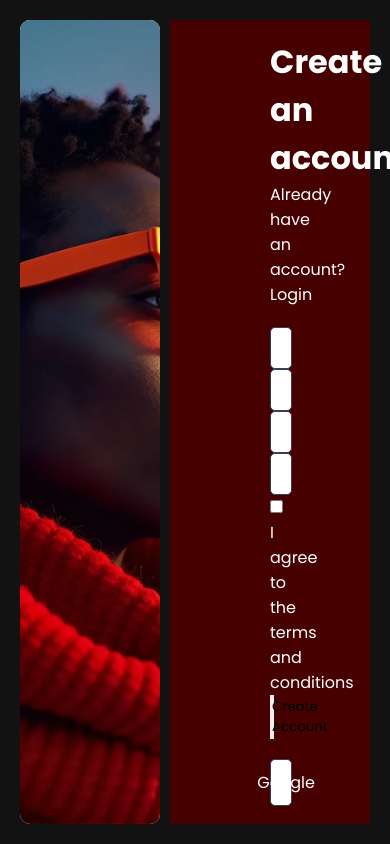
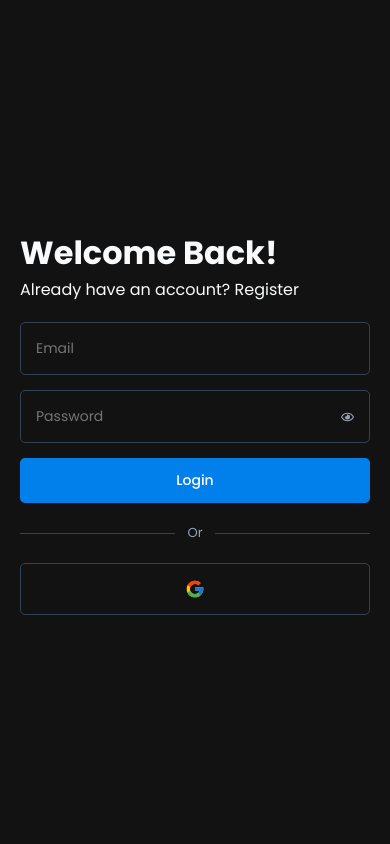
Before and after one commit to Firoz-mac/Chatigo, a React (Vite) app in the folder frontEnd/: page /SignUp in a window 390 px wide. Built offline with nearby package versions, Linux system fonts and the light colour scheme.

Commit message:
Refactor Login/Registration UI: Update styles, enhance responsiveness, and implement image slideshow functionality

```diff
--- a/frontEnd/src/App.css
+++ b/frontEnd/src/App.css
@@ -1,10 +1,11 @@
 /* Light theme */
 [data-theme="light"] {
-  --bg-main: #f8fafc;
-  --bg-secondary: #ffffff;
-  --text-main: #0f172a;
+  --bg-main: #ffffff;
+  --bg-secondary: #f5f5f5;
+  --text-main: #121212;
   --text-muted: #475569;
-  --border: #e2e8f0;
+  --chat-tog-bg: #ffffff;
+  --border: #cacfd6;
 }
 
 /* Dark theme */
--- a/frontEnd/src/pages/LoginAndReg/LoginAndReg.jsx
+++ b/frontEnd/src/pages/LoginAndReg/LoginAndReg.jsx
@@ -1,5 +1,8 @@
-import React from 'react'
+import React, { useEffect, useState } from 'react'
 import './loginAndReg.css'
+import image1 from '../../assets/AuthSlide/1.webp'
+import image2 from '../../assets/AuthSlide/2.webp'
+import image3 from '../../assets/AuthSlide/3.webp'
 import image4 from '../../assets/AuthSlide/4.webp'
 import { FaRegEye } from "react-icons/fa";
 import { FaRegEyeSlash } from "react-icons/fa";
@@ -13,36 +16,100 @@ const LoginAndReg = () => {
     //         current === 'dark' ? 'light' : 'dark'
     //     )
     // }
+
+    const [pageValue, setPageValue] = useState('login');
+    const handlePageValue = (value) => {
+        setPageValue(value);
+    }
+
+    const slideImages = [image1, image2, image3, image4];
+    const [currentImage, setCurrentImage] = useState(image4);
+    useEffect(()=>{
+        let randomIndex
+        do {
+            randomIndex = Math.floor(Math.random() * slideImages.length)
+        } while (slideImages[randomIndex] === currentImage)
+        setCurrentImage(slideImages[randomIndex]);
+    },[])
+
+    const [eyeValue, setEyeValue] = useState({
+        password: false,
+        confirmPassword: false,
+    });
+    const handleEyeValue = (field) => {
+        setEyeValue({
+            ...eyeValue,
+            [field]: !eyeValue[field],
+        });
+    }
+
+    const [userInputs,setUserInputs] = useState({
+        username: '',
+        email: '',
+        password: '',
+        confirmPassword: '',
+    });
+
+    const handleUserInputs=(e) => {
+        setUserInputs({
+            ...userInputs,
+            [e.target.name]: e.target.value,
+        });
+    }
+
+    const [checkBoxValue, setCheckBoxValue] = useState(false);
+    const handleCheckBox=(e) => {
+        setCheckBoxValue(e.target.checked);
+    }
+
+    const handleSubmit=(e)=>{
+        e.preventDefault()
+        if(checkBoxValue === false && pageValue === 'register'){
+            console.log('Please agree to the terms and conditions');
+            return;
+        }
+        console.log(userInputs);
+    }
+
     return (
         <div className="loginAndReg">
             <div className="leftSec">
-                <img className='slideImg' src={image4} alt="" />
+                <img className='slideImg' src={currentImage} alt="Auth illustration" />
             </div>
             <div className="rightSec">
                 <div className="titleSec">
-                    <h1>Create an account</h1>
-                    <span>Already have an account? Login</span>
+                    <h1>{pageValue === 'login' ? 'Welcome Back!' : 'Create an account'}</h1>
+                    <span>Already have an account? <a onClick={() => handlePageValue(pageValue === 'login' ? 'register' : 'login')} href="#">{pageValue === 'login' ? 'Register' : 'Login'}</a></span>
                 </div>
-                <form className='authForm' action="submit">
-                    <input type="text" placeholder='Username' />
-                    <input type="text" placeholder='Email'/>
+                <form className='authForm' onSubmit={handleSubmit}>
+                    {pageValue === 'register' ?
+                    <input onChange={handleUserInputs} type="text" name='username' placeholder='Username' /> : null}
+                    <input onChange={handleUserInputs} type="text" name='email' placeholder='Email'/>
                     <div className="passWrapper">
-                        <input type="text" placeholder='Password'/>
-                        <FaRegEye />
+                        <input onChange={handleUserInputs} type={eyeValue.password ? "text" : "password"} name='password' placeholder='Password'/>
+                        {eyeValue.password ? <FaRegEyeSlash className='eyeIcon' onClick={() => handleEyeValue('password')}/> :
+                        <FaRegEye  className='eyeIcon' onClick={() => handleEyeValue('password')}/>}
                     </div>
-                    <div className="passWrapper">
-                        <input type="text" placeholder='Confirm Password'/>
-                        <FaRegEye />
-                    </div>
-                    <div className="checkboxSec">
-                        <input type="checkbox" />
-                        <span>I agree to the terms and conditions</span>
-                    </div>
-                    <button type='submit'>Create Account</button>
+                    {pageValue === 'register' ?
+                        <>
+                        <div className="passWrapper">
+                            <input onChange={handleUserInputs} type={eyeValue.confirmPassword ? "text" : "password"} name='confirmPassword' placeholder='Confirm Password'/>
+                            {eyeValue.confirmPassword ? <FaRegEyeSlash className='eyeIcon' onClick={() => handleEyeValue('confirmPassword')}/> :
+                            <FaRegEye  className='eyeIcon' onClick={() => handleEyeValue('confirmPassword')}/>}
+                        </div>
+                        <div className="checkboxSec">
+                            <input onChange={handleCheckBox} type="checkbox" />
+                            <span>I agree to the terms and conditions</span>
+                        </div>
+                        </>
+                    : null}
+                    <button type='submit' >{pageValue === 'login' ? 'Login' : 'Create Account'}</button>
                 </form>
+                <div className="divider">
+                    <span>Or</span>
+                </div>
                 <div className="googleAccSec">
                     <FcGoogle />
-                    <span>Google</span>
                 </div>
             </div>
         </div>
--- a/frontEnd/src/pages/LoginAndReg/loginAndReg.css
+++ b/frontEnd/src/pages/LoginAndReg/loginAndReg.css
@@ -3,14 +3,13 @@
     height: 100vh;
     background-color: var(--bg-main);
     display: flex;
-    padding: 20px;
+    padding: 20px 50px;
     justify-content: space-between;
-    color: white;
+    color: var(--text-main);
 }
 .leftSec{
     width: 40%;
     height: 100%;
-    background-color: white;
     border-radius: 10px;
 }
 .leftSec .slideImg{
@@ -22,30 +21,66 @@
 .rightSec{
     width: 55%;
     height: 100%;
-    background-color: rgb(70, 0, 0);
     display: flex;
     flex-direction: column;
-    padding: 100px;
+    padding: 100px 150px;
     justify-content: center;
     gap: 20px;
+}
+.rightSec a{
+    text-decoration: none;
+    color: var(--text-main);
 }
 .rightSec .authForm{
     display: flex;
     flex-direction: column;
     width: 100%;
+    gap: 15px;
+}
+.authForm .checkboxSec{
+    display: flex;
+    gap: 10px;
+    align-items: center;
+}
+.checkboxSec input[type="checkbox"] {
+  accent-color: #017feb;
+  background-color: transparent;
+}
+.checkboxSec input{
+    width: 18px;
+    height: 18px;
+}
+.checkboxSec span{
+    font-size: 13px;
 }
 .authForm input{
-    padding: 10px;
+    padding: 15px;
     border: 1px solid var(--border);
     border-radius: 5px;
+    outline: none;
+    background-color: transparent;
+    color: var(--text-main);
+}
+.authForm button{
+    padding: 15px;
+    border: none;
+    color: #ffffff;
+    background-color: #017feb;
+    border-radius: 5px;
+    cursor: pointer;
+    font-weight: 500;
+    cursor: pointer;
+}
+.authForm button:hover{
+    background-color: #0170d1;
 }
 .authForm .passWrapper{
     width: 100%;
-    background-color: white;
+    background-color: transparent;
     display: flex;
     align-items: center;
     gap: 10px;
-    padding: 10px;
+    padding: 15px;
     border-radius: 5px;
     border: 1px solid var(--border);
 }
@@ -55,13 +90,97 @@
     border: none;
     outline: none;
 }
+.passWrapper .eyeIcon{
+    color: var(--text-muted);
+    cursor: pointer;
+}
+.rightSec .divider{
+    display: flex;
+    align-items: center;
+    text-align: center;
+    color: var(--text-muted);
+    font-size: 13px;
+}
+.divider::before,
+.divider::after {
+  content: '';
+  flex: 1;
+  height: 1px;
+  background: var(--border);
+}
+.divider span {
+  padding: 0 12px;
+}
 .rightSec .googleAccSec{
     display: flex;
     align-items: center;
     justify-content: center;
     gap: 10px;
     border: 1px solid var(--border);
-    background-color: white;
+    background-color: transparent;
     border-radius: 5px;
-    padding: 10px;
+    padding: 15px;
+    font-size: 20px;
+    cursor: pointer;
 }
+
+@media (max-width: 1202px) {
+  .leftSec {
+    width: 45%;
+  }
+
+  .rightSec {
+    width: 55%;
+    padding: 80px 60px;
+  }
+}
+@media (max-width: 1024px) {
+    .leftSec {
+        display: none;
+    }
+    .rightSec {
+        width: 100%;
+        height: 100vh;
+        padding: 40px 25px;
+        justify-content: center;
+    }
+}
+
+@media (max-width: 768px) {
+  .loginAndReg {
+    flex-direction: column;
+    padding: 0;
+  }
+
+  .leftSec {
+    display: none;
+  }
+
+  .rightSec {
+    width: 100%;
+    height: 100vh;
+    padding: 40px 25px;
+    justify-content: center;
+  }
+
+  .authForm input,
+  .authForm .passWrapper,
+  .authForm button,
+  .googleAccSec {
+    font-size: 14px;
+  }
+
+  .checkboxSec span {
+    font-size: 12px;
+  }
+}
+
+@media (max-width: 480px) {
+  .rightSec {
+    padding: 30px 20px;
+  }
+
+  .authForm button {
+    padding: 12px;
+  }
+}
```
